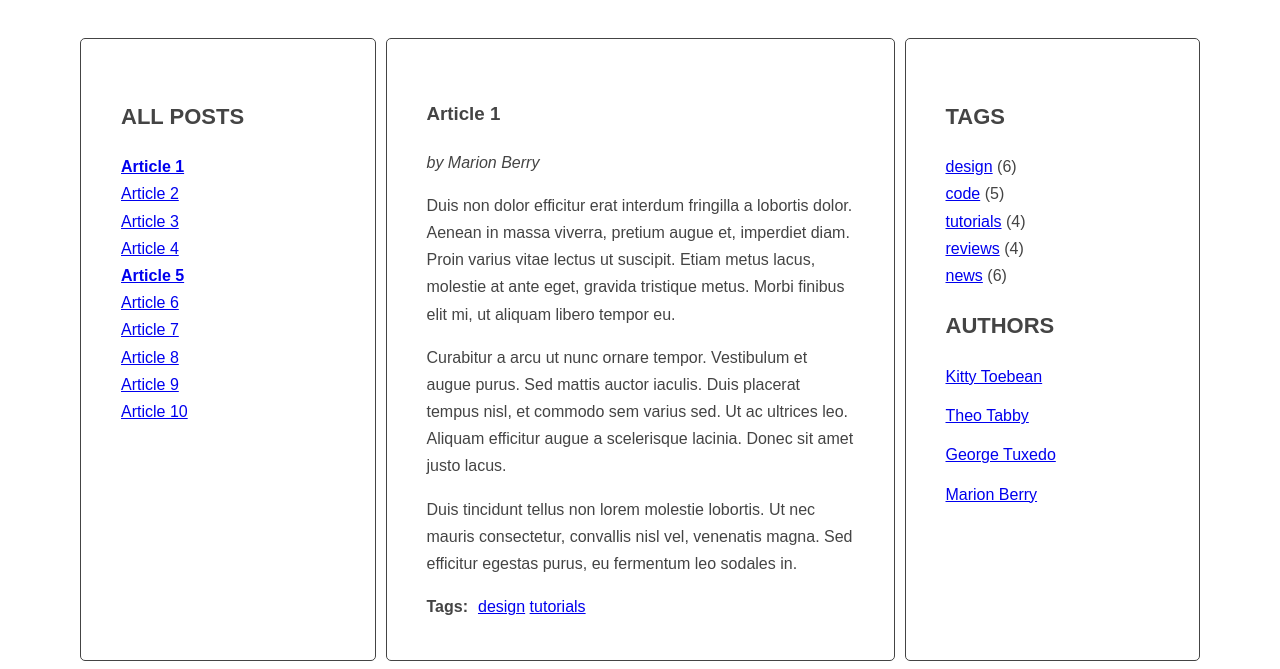
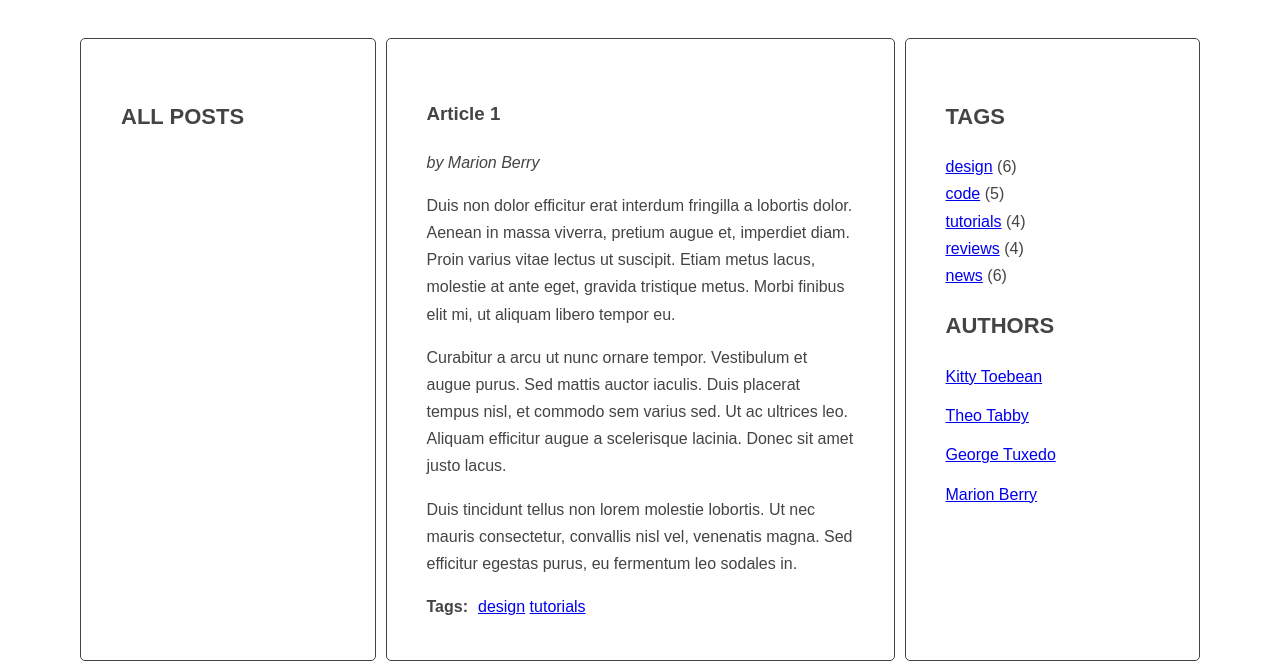
Before and after one commit to Monika-Grzanek/javascript-blog, a website: page index.html in a window 1280 px wide. Shown: the part 205-874 px from the top of the page. Drawn offline with Linux system fonts and the light colour scheme.

Commit message:
Add generateTitleLinks with: remove contents of titleList, for each article get the article id, find and get title element

```diff
--- a/index.html
+++ b/index.html
@@ -14,16 +14,7 @@
       <aside class="sidebar">
         <h2 class="section-title">All posts</h2>
         <ul class="list titles">
-          <li><a href="#article-1" class="active"><span>Article 1</span></a></li>
-          <li><a href="#article-2"><span>Article 2</span></a></li>
-          <li><a href="#article-3"><span>Article 3</span></a></li>
-          <li><a href="#article-4"><span>Article 4</span></a></li>
-          <li><a href="#article-5" class="active"><span>Article 5</span></a></li>
-          <li><a href="#article-6"><span>Article 6</span></a></li>
-          <li><a href="#article-7"><span>Article 7</span></a></li>
-          <li><a href="#article-8"><span>Article 8</span></a></li>
-          <li><a href="#article-9"><span>Article 9</span></a></li>
-          <li><a href="#article-10"><span>Article 10</span></a></li>
+
         </ul>
       </aside>
       <section class="posts">
--- a/js/script.js
+++ b/js/script.js
@@ -41,3 +41,32 @@ const links = document.querySelectorAll('.titles a');
     for(let link of links){
         link.addEventListener('click', titleClickHandler);
     }
+
+{
+    const optArticleSelector = '.post',
+    optTitleSelector = '.post-title',
+    optTitleListSelector = '.titles';
+
+    function generateTitleLinks(){
+        console.log('Function enabled');
+    /* remove contents of titleList */
+        const titleList = document.querySelector(optTitleListSelector).innerHTML = '';
+    /* for each article */
+        const articles = document.querySelectorAll(optArticleSelector);
+        for(let article of articles){
+            console.log(articles);
+        /* get the article id */
+            const articleId = optArticleSelector.getAttribute('id');
+            console.log('Id downloaded', articleId);
+        /* find the title element */
+        const articleTitle = article.querySelector(optTitleSelector).innerHTML;
+        /* get the title from the title element */
+
+        /* create HTML of the link */
+
+        /* insert link into titleList */
+        }
+    }
+
+    generateTitleLinks();
+}
```
